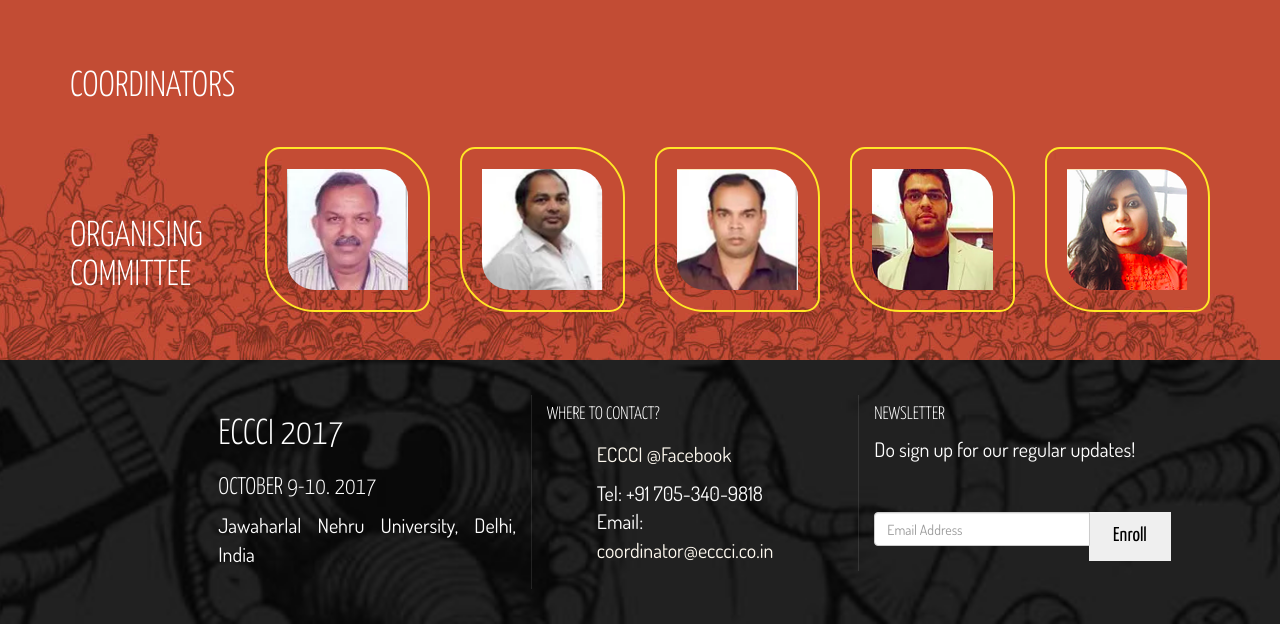
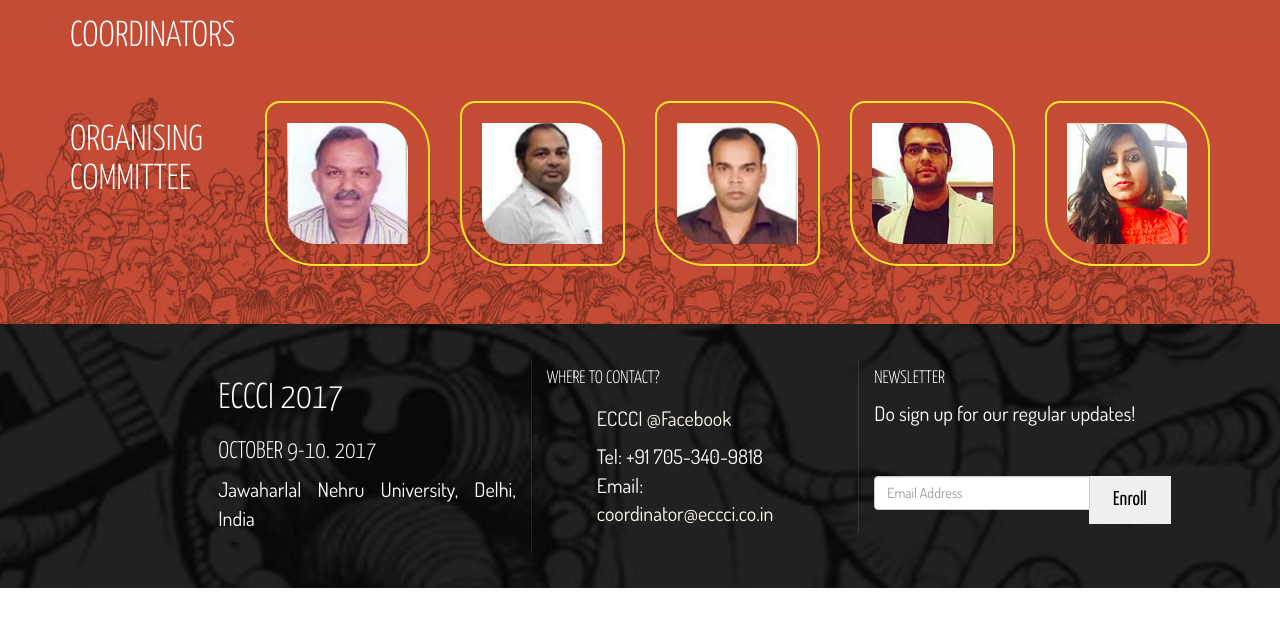
Before and after one commit to nirajkryadav/jnu, a website: page index.html in a window 1280 px wide. Shown: the part 4218-4842 px from the top of the page. After the commit the page ends 4806 px from the top, so only its background shows below. Drawn offline with Linux system fonts and the light colour scheme; some packages are replaced by stand-ins of ours.

Commit message:
Updated row 'Organising Committee' with aligning the title in middle. And overall enhancing of the page

```diff
--- a/css/main.css
+++ b/css/main.css
@@ -473,8 +473,6 @@
   color: #FFFFFF;
   font-size: 36px;
   font-weight: 300;
-  margin-bottom: 40px;
-  margin-top: 70px;
   text-transform: uppercase;
 }
 #coordinators {
@@ -493,14 +491,6 @@
 }
 
 
-#coordinators h2 {
-  color: #FFFFFF;
-  font-size: 36px;
-  font-weight: 300;
-  margin-bottom: 40px;
-  margin-top: 70px;
-  text-transform: uppercase;
-}
 .single-event {
   margin-bottom: 70px;
 }
--- a/index.html
+++ b/index.html
@@ -439,8 +439,8 @@
 	<section id="coordinators">
 		<div class="container">
 			<h2 class="heading">COORDINATORS</h2>
-			<div class="row">
-				<div class="col-md-2">
+			<div class="row" style="padding:2em 0;">
+				<div class="col-md-2" style="display: flex; align-items: center; margin: auto;">
 					<h2>Organising Committee</h2>
 				</div>
 				<div class="col-sm-2">
```
